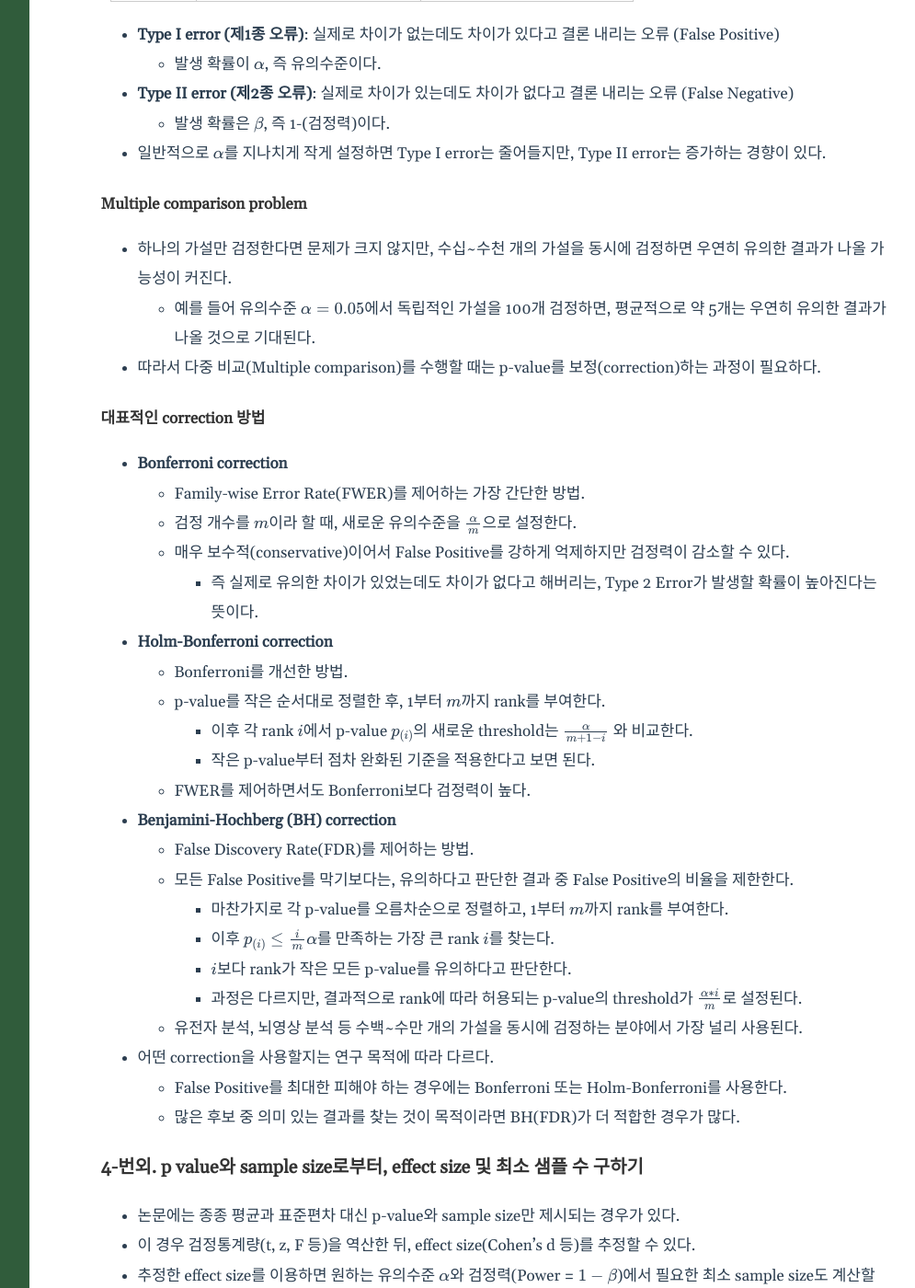
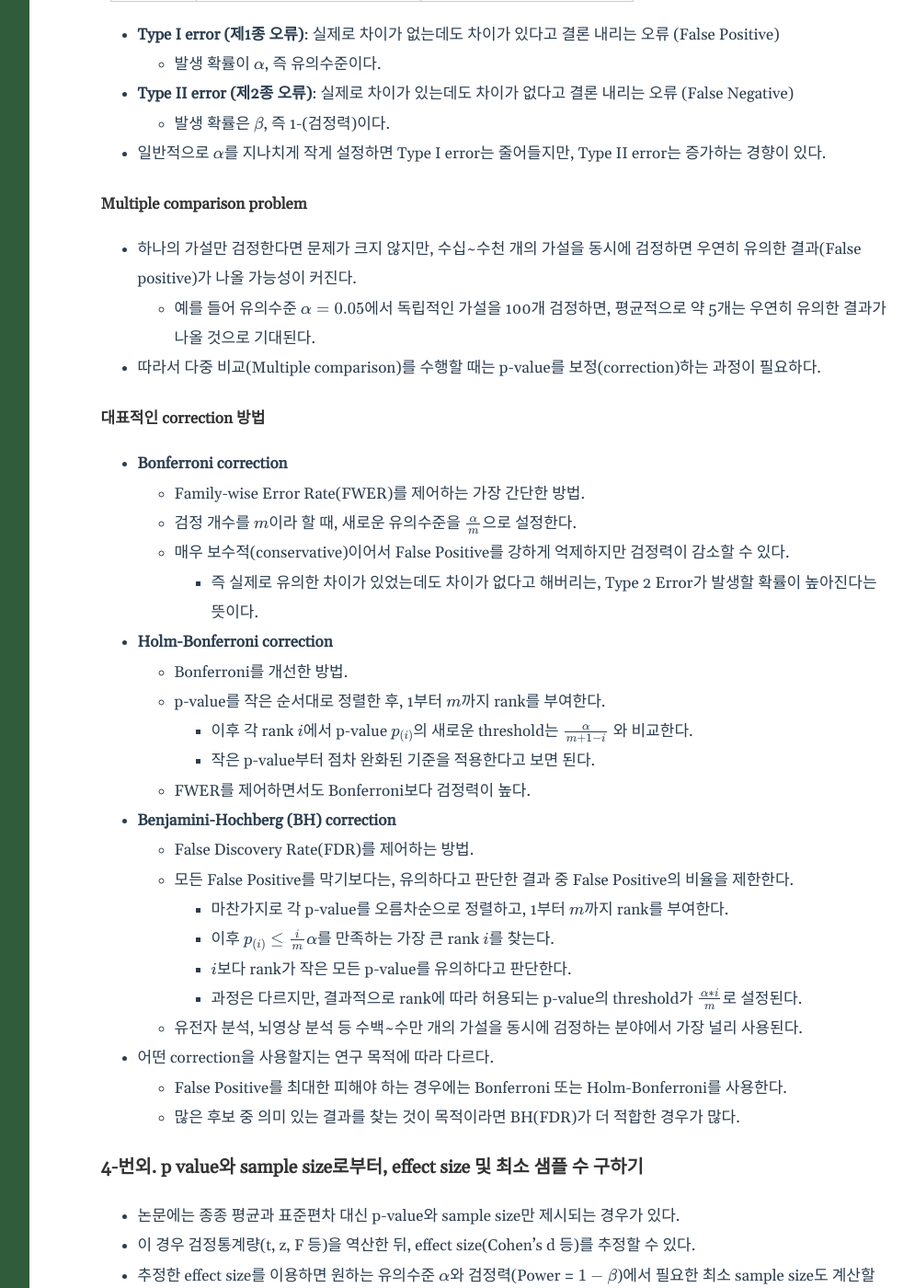
Before and after one commit to froggo-roggo/froggo-roggo.github.io, a Jekyll site: the page built from _posts/2026-07-22-basicstat.markdown, in a window 1280 px wide and 1400 px high, scrolled down 5178 px. Shown: the whole window at 92% size, without its empty margins (238-1233 px from the left). Built offline with Jekyll 4.4.1, drawn with Linux system fonts in a browser that asks for light colours; some of the changed text lies outside the part shown.

Commit message:
modify statistics post

```diff
--- a/_posts/2026-07-22-basicstat.markdown
+++ b/_posts/2026-07-22-basicstat.markdown
@@ -150,7 +150,7 @@
 - 일반적으로 $$\alpha$$를 지나치게 작게 설정하면 Type I error는 줄어들지만, Type II error는 증가하는 경향이 있다.
 
 #### Multiple comparison problem
-- 하나의 가설만 검정한다면 문제가 크지 않지만, 수십~수천 개의 가설을 동시에 검정하면 우연히 유의한 결과가 나올 가능성이 커진다.
+- 하나의 가설만 검정한다면 문제가 크지 않지만, 수십~수천 개의 가설을 동시에 검정하면 우연히 유의한 결과(False positive)가 나올 가능성이 커진다.
     - 예를 들어 유의수준 $$\alpha=0.05$$에서 독립적인 가설을 100개 검정하면, 평균적으로 약 5개는 우연히 유의한 결과가 나올 것으로 기대된다.
 - 따라서 다중 비교(Multiple comparison)를 수행할 때는 p-value를 보정(correction)하는 과정이 필요하다.
 
@@ -183,7 +183,7 @@
 - 이 경우 검정통계량(t, z, F 등)을 역산한 뒤, effect size(Cohen's d 등)를 추정할 수 있다.
 - 추정한 effect size를 이용하면 원하는 유의수준 $$\alpha$$와 검정력(Power = $$1-\beta$$)에서 필요한 최소 sample size도 계산할 수 있다.
 - 예를 들어, t-test에서는
-    - 먼저 $$n$$이 있으면 자유도 $$df=n-1$$도 알게 되므로, p를 t로 바꿀 수 있다. $$t=t^{-1}(\frac{1p}{2}, df)
+    - 먼저 $$n$$이 있으면 자유도 $$df=n-1$$도 알게 되므로, p를 t로 바꿀 수 있다. $$t=t^{-1}(\frac{1p}{2}, df)$$
 	- $$t$$와 $$n$$을 알고 있으면, Cohen's $$d$$는 $$d = \frac{t}{\sqrt{n}}$$으로 구할 수 있다.
 	    - 독립표본, 즉 2 sample이어서 $$n_1$$과 $$n_2$$가 있을 떈, $$df = n_1+n_2-2$$고 $$d = t \sqrt{\frac{1}{n_1}+\frac{1}{n_2}}$$ 이다.
 		- 아유 복잡해
```
